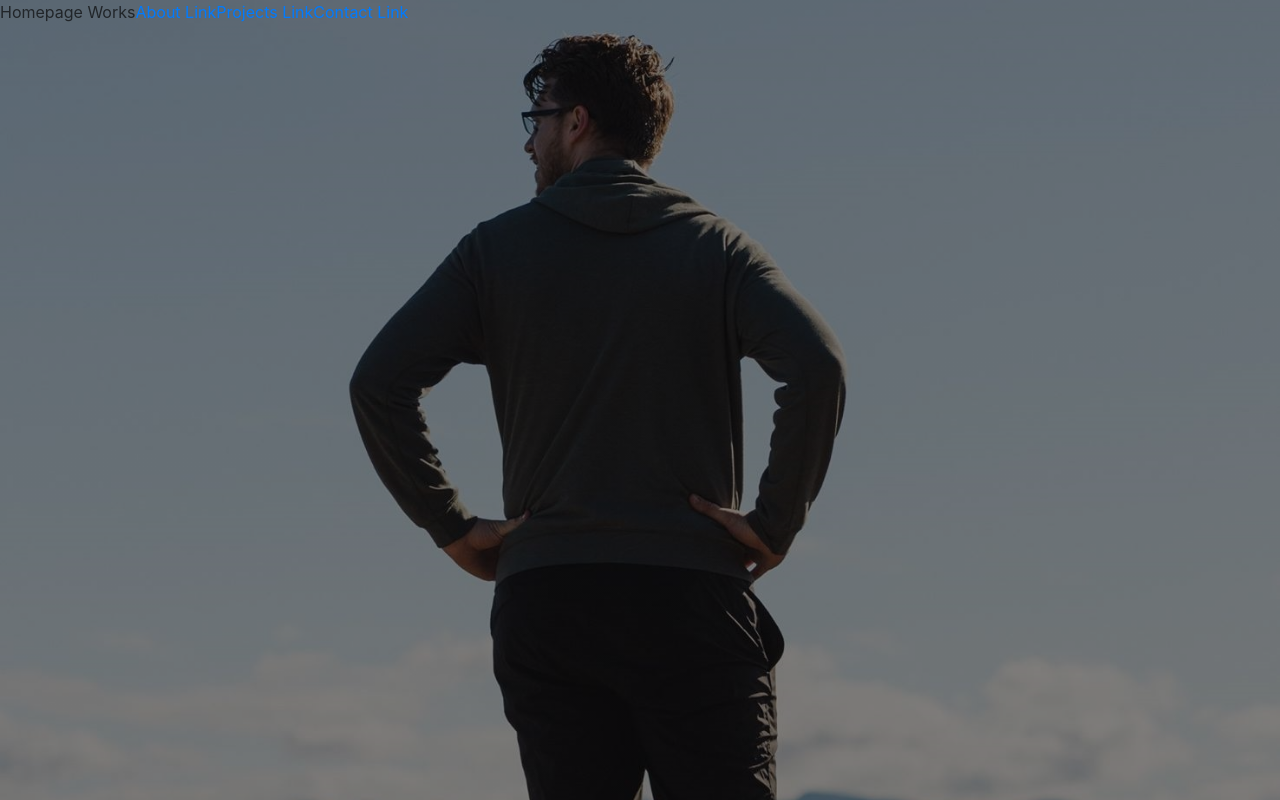
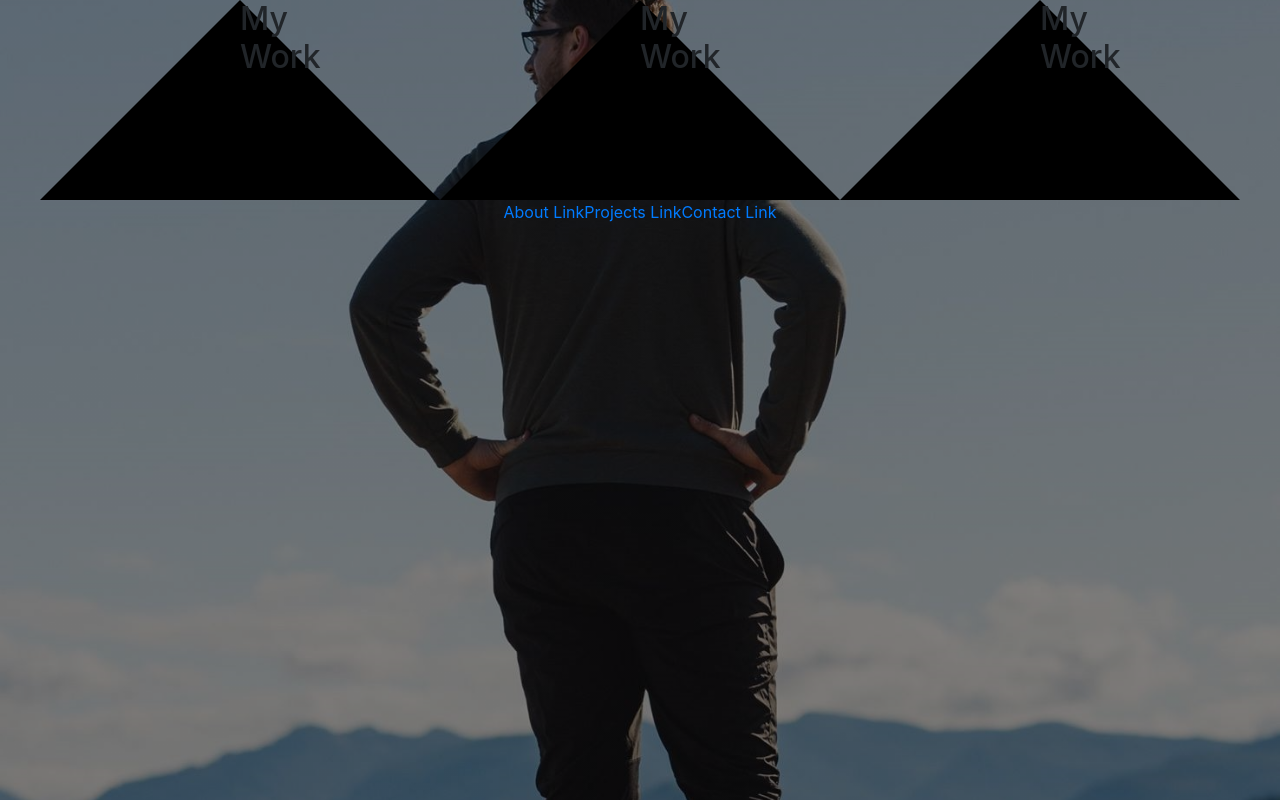
Before and after one commit to samstoia/react-portfolio, a React (Create React App) app: page / in a window 1280 px wide. Built offline with nearby package versions, Linux system fonts and the light colour scheme.

Commit message:
start putting in styling on homepage

```diff
--- a/src/components/Homepage.jsx
+++ b/src/components/Homepage.jsx
@@ -6,14 +6,35 @@ import '../styles/Homepage.css';
 function Homepage() {
   return (
 
-    <div className="hero-image">
+    <div className="page-container">
+      <div className="triangleContainer">
 
-      <div >
-        Homepage Works
+        <div className="triangle">
+          <h2>My Work</h2>
+        </div>
+      </div>
+
+      <div className="triangleContainer">
+
+        <div className="triangle">
+          <h2>My Work</h2>
+        </div>
+      </div>
+
+      <div className="triangleContainer">
+
+        <div className="triangle">
+          <h2>My Work</h2>
+        </div>
+      </div>
+
+
+      <div>
         <Link to="/about">About Link</Link>
         <Link to="/projects">Projects Link</Link>
         <Link to="/contact">Contact Link</Link>
       </div>
+
 
     </div>
   );
--- a/src/styles/Homepage.css
+++ b/src/styles/Homepage.css
@@ -1,15 +1,30 @@
 body, html{
   height: 100%;
-
   margin-bottom: 0 !important;
 }
 
-.hero-image {
+.page-container {
   background-image: linear-gradient(rgba(0, 0, 0, 0.5), rgba(0, 0, 0, 0.5)), url("../assets/images/background.png");
   height: 100%;
   background-repeat:no-repeat;
+  background-size: cover;
+  text-align: center;
+  background-position: center, center;
+}
 
-  background-size: cover;
+.triangleContainer {
+  text-align: center;
+  display: inline-block;
+}
+
+
+.triangle{
+  width: 0;
+  height: 0;
+  border-style: solid;
+  border-width: 0 200px 200px 200px;
+  border-color: transparent transparent black transparent;
+  display: inline-block;
   position: relative;
 }
 
@@ -17,16 +32,8 @@ body, html{
   height: 100%
 }
 
-
-
-a {
-    text-decoration: none;
-}
-
-
-
-  @media only screen and (max-width: 800px)  {
-    .hero-image {
-        background-position: center center;
-      }
+@media only screen and (max-width: 950px)  {
+  .hero-image {
+      background-position: center center;
     }
+  }
--- a/src/styles/Projects.css
+++ b/src/styles/Projects.css
@@ -31,10 +31,7 @@
     }
   } */
 
-body {
+.wrapper {
+  text-align: center;
   margin-bottom: 150px;
 }
-
-.wrapper {
-  text-align: center;
-}
```
